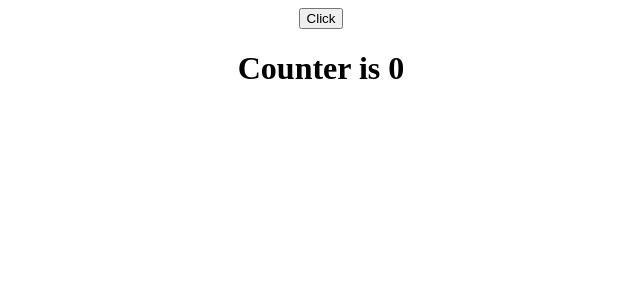
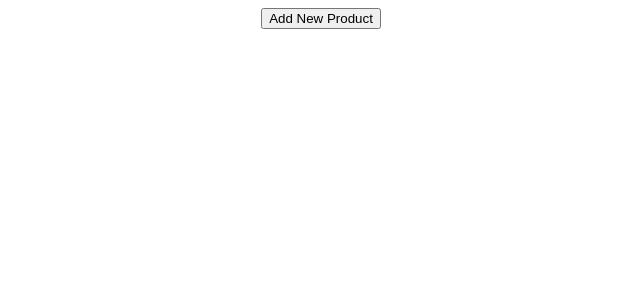
Before and after one commit to pl-pr-pm/react_hooks_web_basis, a React (Create React App) app: page / in a window 1280 px wide. Shown: the top 300 px of the page, without its empty margins (319-959 px from the left). Built offline with nearby package versions, Linux system fonts and the light colour scheme.

Commit message:
配列に対するuseState

```diff
--- a/src/App.js
+++ b/src/App.js
@@ -1,10 +1,10 @@
 import './App.css';
-import Basic1 from './components/Basic1';
+import Basic2 from './components/Basic2';
 
 function App() {
   return (
     <div className="App">
-      <Basic1 />
+      <Basic2 />
     </div>
   );
 }
--- a/src/components/Basic1.js
+++ b/src/components/Basic1.js
@@ -1,22 +1,26 @@
 import React, { useState } from 'react';
 
 const Basic1 = () => {
-  const [count, setCount] = useState(0);
+  const [product, setProduct] = useState({ name: '', price: '' });
 
   return (
-    <div>
-      <button
-        onClick={() => {
-          // {} でかこうことで二つ以上の処理が記述できる
-          // setCount((prevcount) => prevcount + 1);
-          // setCount((prevcount) => prevcount + 1);
-          setCount((prevcount) => prevcount + 1);
-        }}
-      >
-        Click
-      </button>
-      <h1>{`Counter is ${count}`}</h1>
-    </div>
+    <>
+      <form>
+        <input
+          type="text"
+          value={product.name}
+          onChange={(e) => setProduct({ name: e.target.value })} // nameだけ書き換える(priceは書き換えない)
+        />
+
+        <input
+          type="text"
+          value={product.price}
+          onChange={(e) => setProduct({ price: e.target.value })}
+        />
+      </form>
+      <h1>{`Product name is ${product.name}`}</h1>
+      <h1>{`Product price is ${product.price}`}</h1>
+    </>
   );
 };
 export default Basic1;
--- /dev/null
+++ b/src/components/Basic2.js
@@ -0,0 +1,30 @@
+import React, { useState } from 'react';
+
+const Basic2 = () => {
+  const [products, setProducts] = useState([]);
+
+  const newProducts = () => {
+    setProducts([
+      ...products,
+      {
+        id: products.length,
+        name: 'hello react',
+      },
+    ]);
+  };
+
+  return (
+    <div>
+      <button onClick={newProducts}>Add New Product</button>
+      <ul>
+        {products.map((product) => (
+          <li key={product.id}>
+            {product.name} id: {product.id}
+          </li>
+        ))}
+      </ul>
+    </div>
+  );
+};
+
+export default Basic2;
```
